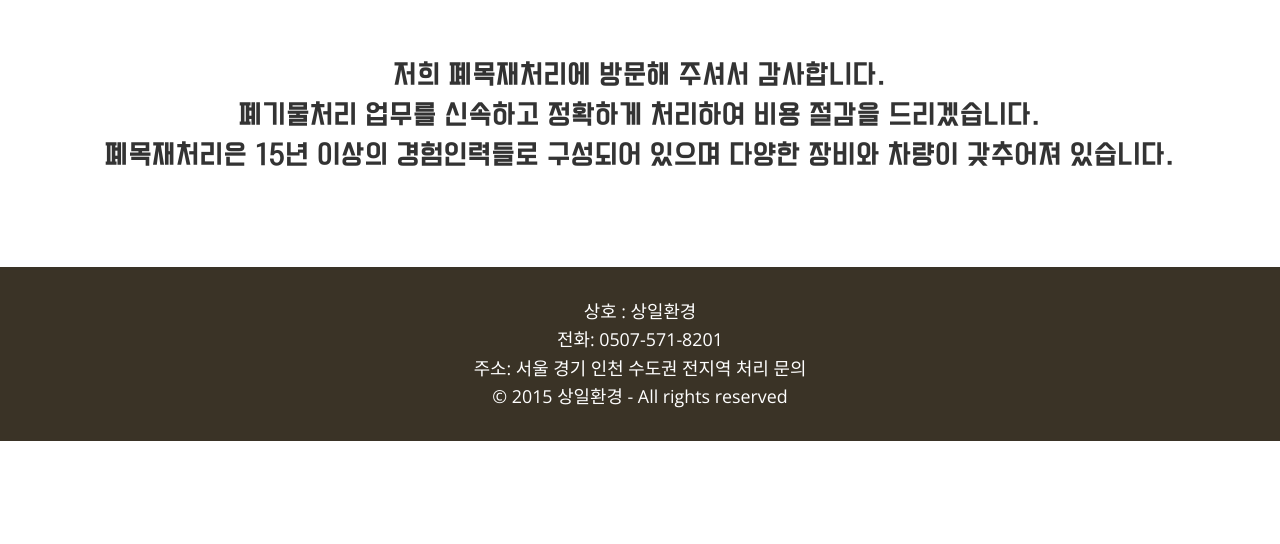
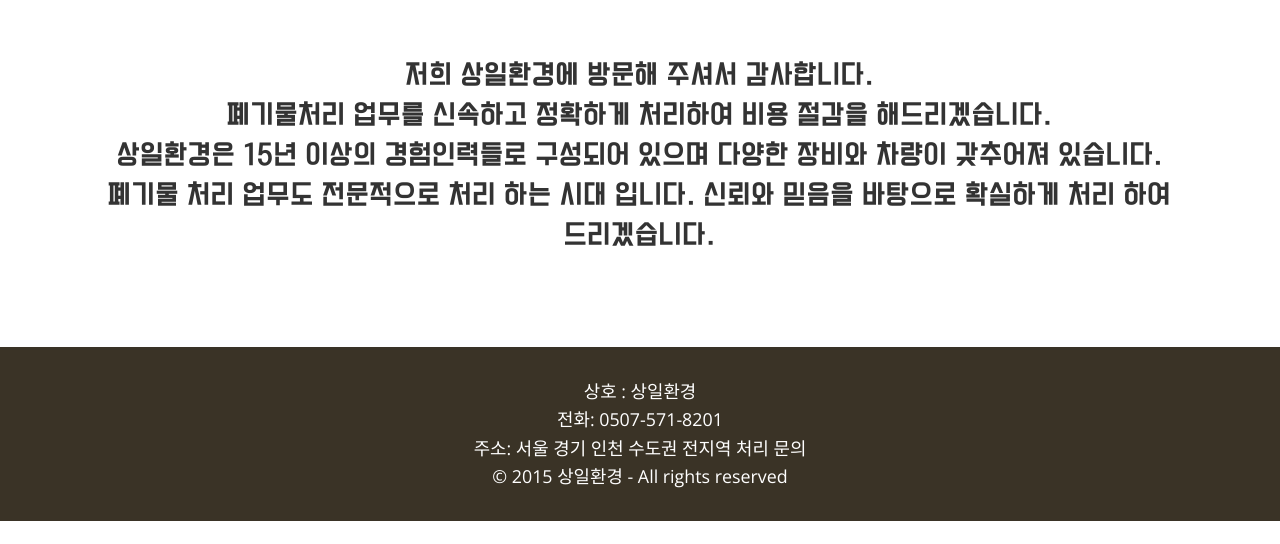
Before and after one commit to hitmkt/136.jawonjunk, a plain HTML site: page about.html in a window 1280 px wide. Shown: the part 256-800 px from the top of the page. Drawn offline with nearby package versions, Linux system fonts and the light colour scheme; some packages are replaced by stand-ins of ours.

Commit message:
no message

```diff
--- a/about.html
+++ b/about.html
@@ -108,9 +108,10 @@
                         		<p>
 
 
-															저희 폐목재처리에 방문해 주셔서 감사합니다.<br>
-                							폐기물처리 업무를 신속하고 정확하게 처리하여 비용 절감을 드리겠습니다.<br>
-                							폐목재처리은 15년 이상의 경험인력들로 구성되어 있으며 다양한 장비와 차량이 갖추어져 있습니다.
+															저희 상일환경에 방문해 주셔서 감사합니다.<br>
+                							폐기물처리 업무를 신속하고 정확하게 처리하여 비용 절감을 해드리겠습니다.<br>
+                							상일환경은 15년 이상의 경험인력들로 구성되어 있으며 다양한 장비와 차량이 갖추어져 있습니다.<br>
+                                            폐기물 처리 업무도 전문적으로 처리 하는 시대 입니다. 신뢰와 믿음을 바탕으로 확실하게 처리 하여 드리겠습니다.
                         		</p>
                         	</h3>
                         </center>
```
Also changed, not shown: business.html (+3 -3 lines).
